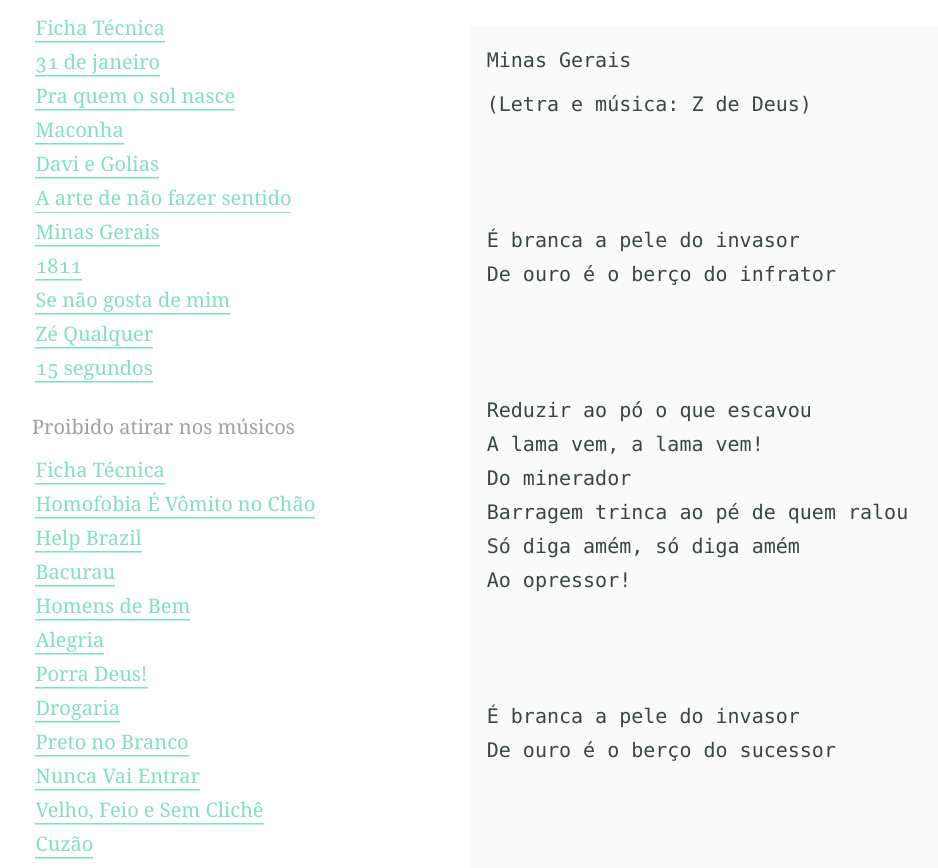
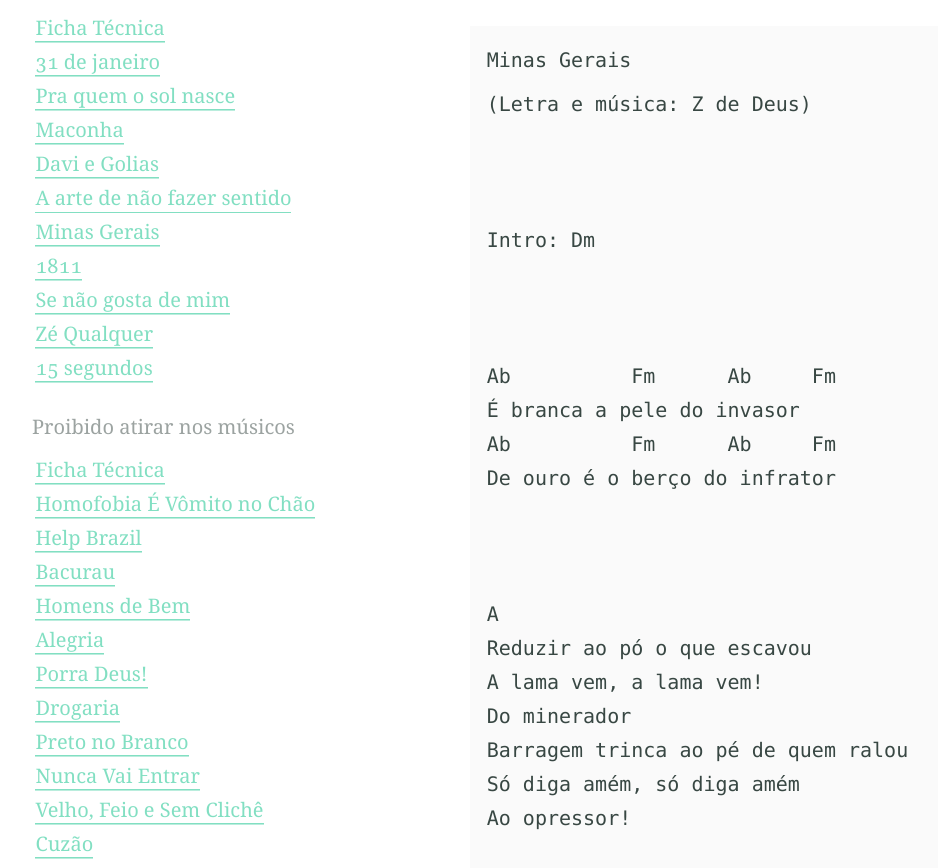
Before and after one commit to antifas/antifas.github.io, a Jekyll site: the page built from _letras_disco2/Minas Gerais.md, in a window 1280 px wide and 900 px high, scrolled down 807 px, cut to the strip 32-900 px from the top of the window. Shown: the whole strip, without its empty margins (32-970 px from the left). Built offline with Jekyll 4.4.1, drawn with Linux system fonts in a browser that asks for light colours; some of the changed text lies outside the part shown.

Commit message:
Update Minas Gerais.md

```diff
--- a/_letras_disco2/Minas Gerais.md
+++ b/_letras_disco2/Minas Gerais.md
@@ -3,13 +3,18 @@ title: Minas Gerais
 disco: A Arte de não fazer sentido
 layout: musicas
 feature_image: "/imgs/1.jpg"
-video: KlmjeREL47Y
+video: hj4uzGueF5k
 ---
 (Letra e música: Z de Deus)
 
+Intro: Dm
+
+Ab          Fm      Ab     Fm
 É branca a pele do invasor
+Ab          Fm      Ab     Fm
 De ouro é o berço do infrator
 
+A
 Reduzir ao pó o que escavou
 A lama vem, a lama vem!
 Do minerador
@@ -17,8 +22,12 @@ Barragem trinca ao pé de quem ralou
 Só diga amém, só diga amém
 Ao opressor!
 
+Ab          Fm      Ab     Fm
 É branca a pele do invasor
+Ab          Fm      Ab     Fm
 De ouro é o berço do sucessor
+
+Bridge: Dm
 
 Reduzir ao pó o que escavou
 A lama vem, a lama vem, do minerador
@@ -29,5 +38,10 @@ Ao opressor!
 É branca a pele do invasor
 De ouro é o berço do sucessor
 
+E            A
+E            A
 Oh! Minas Gerais
+E            A
 Quem te conhece não explora jamais...
+
+Solo: Ab Fm
```
